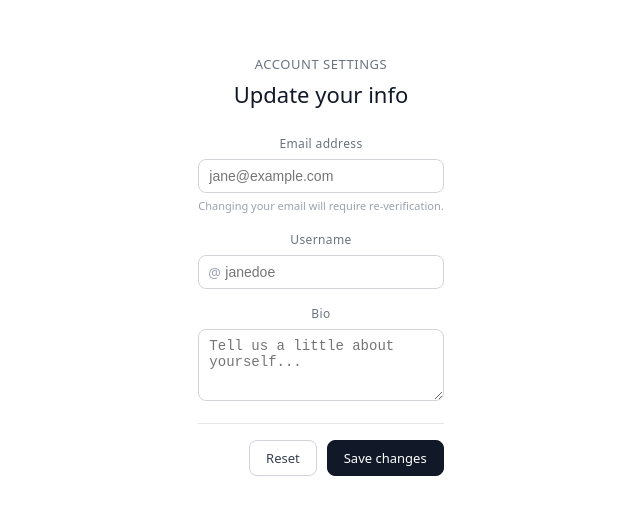
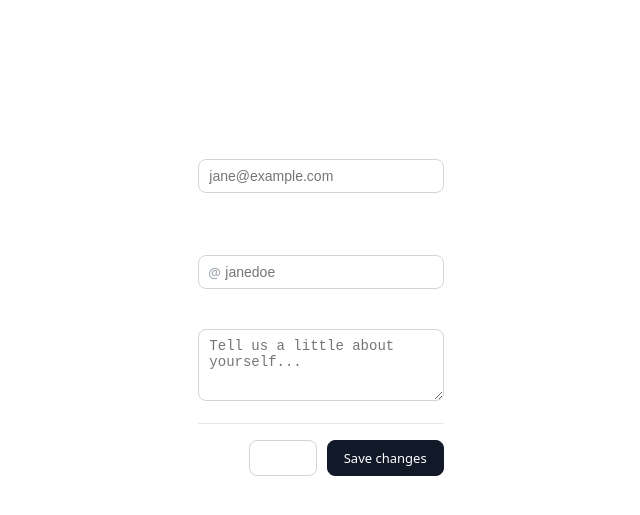
Before and after one commit to BatteryDrain/WebSec-API-front, a React (Vite) app: page /profile in a window 1280 px wide. Shown: the part 135-650 px from the top of the page, without its empty margins (319-959 px from the left). Built offline with nearby package versions, Linux system fonts and the light colour scheme.

Commit message:
fixed color

```diff
--- a/src/pages/profile.jsx
+++ b/src/pages/profile.jsx
@@ -91,7 +91,7 @@ export default function ProfileForm() {
     display: "block",
     fontSize: "12px",
     fontWeight: 500,
-    color: "#6b7280",
+    color: "#ffff",
     marginBottom: "6px",
     letterSpacing: "0.03em",
   };
@@ -105,7 +105,7 @@ export default function ProfileForm() {
     borderRadius: "8px",
     outline: "none",
     background: "#fff",
-    color: "#111827",
+    color: "#ffff",
   };
 
   const errorStyle = {
@@ -118,10 +118,10 @@ export default function ProfileForm() {
     <div style={{ maxWidth: "560px", margin: "1.5rem auto", padding: "0 1rem" }}>
 
       <div style={{ marginBottom: "1.5rem" }}>
-        <p style={{ fontSize: "13px", color: "#6b7280", margin: 0, letterSpacing: "0.04em", textTransform: "uppercase", fontWeight: 500 }}>
+        <p style={{ fontSize: "13px", color: "#ffff", margin: 0, letterSpacing: "0.04em", textTransform: "uppercase", fontWeight: 500 }}>
           Account settings
         </p>
-        <h2 style={{ fontSize: "22px", fontWeight: 500, margin: "4px 0 0", color: "#111827" }}>
+        <h2 style={{ fontSize: "22px", fontWeight: 500, margin: "4px 0 0", color: "#ffff" }}>
           Update your info
         </h2>
       </div>
@@ -149,7 +149,7 @@ export default function ProfileForm() {
               aria-describedby="email-error"
               style={inputStyle}
             />
-            <p style={{ fontSize: "11px", color: "#9ca3af", margin: "5px 0 0" }}>
+            <p style={{ fontSize: "11px", color: "#ffff", margin: "5px 0 0" }}>
               Changing your email will require re-verification.
             </p>
             {errors.email && <p id="email-error" style={errorStyle}>{errors.email}</p>}
@@ -195,7 +195,7 @@ export default function ProfileForm() {
             <button
               type="button"
               onClick={handleReset}
-              style={{ fontSize: "13px", padding: "8px 16px", border: "0.5px solid #d1d5db", borderRadius: "8px", background: "transparent", cursor: "pointer", color: "#374151" }}
+              style={{ fontSize: "13px", padding: "8px 16px", border: "0.5px solid #d1d5db", borderRadius: "8px", background: "transparent", cursor: "pointer", color: "#ffff" }}
             >
               Reset
             </button>
```
